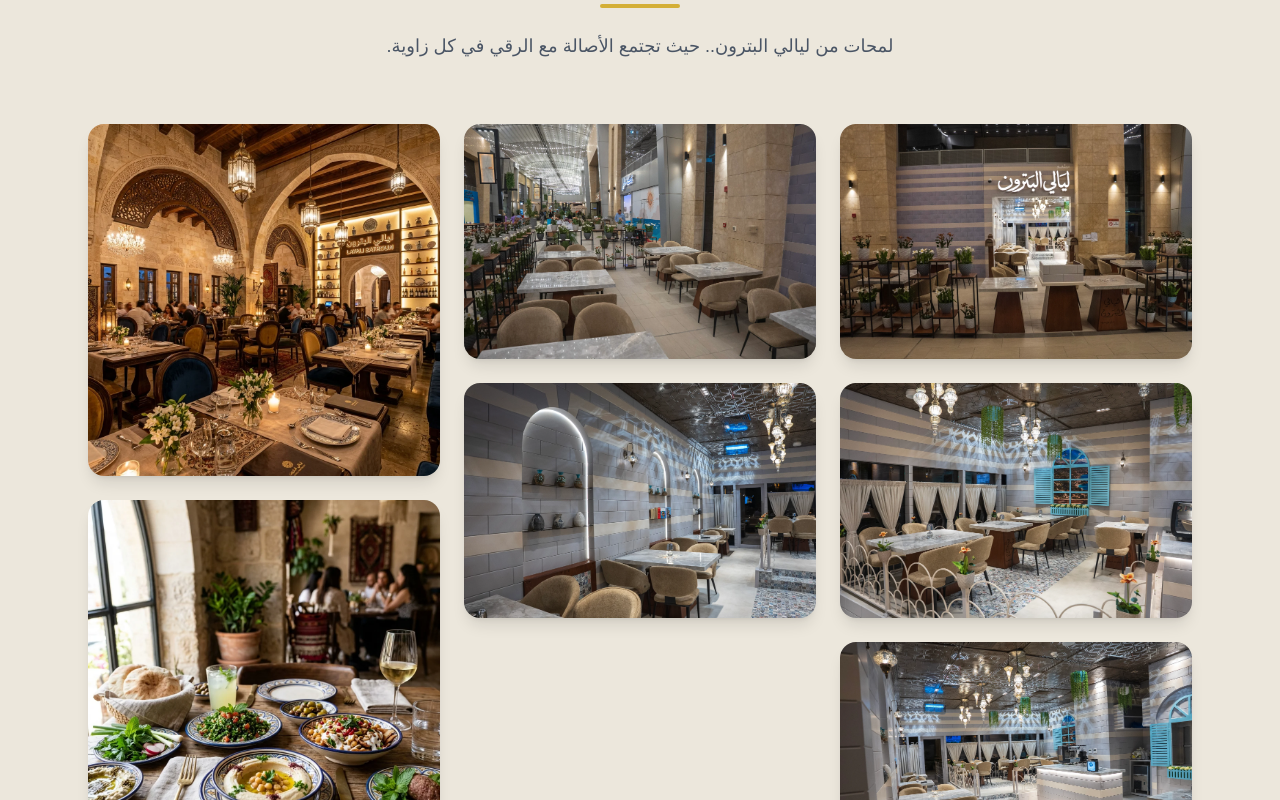
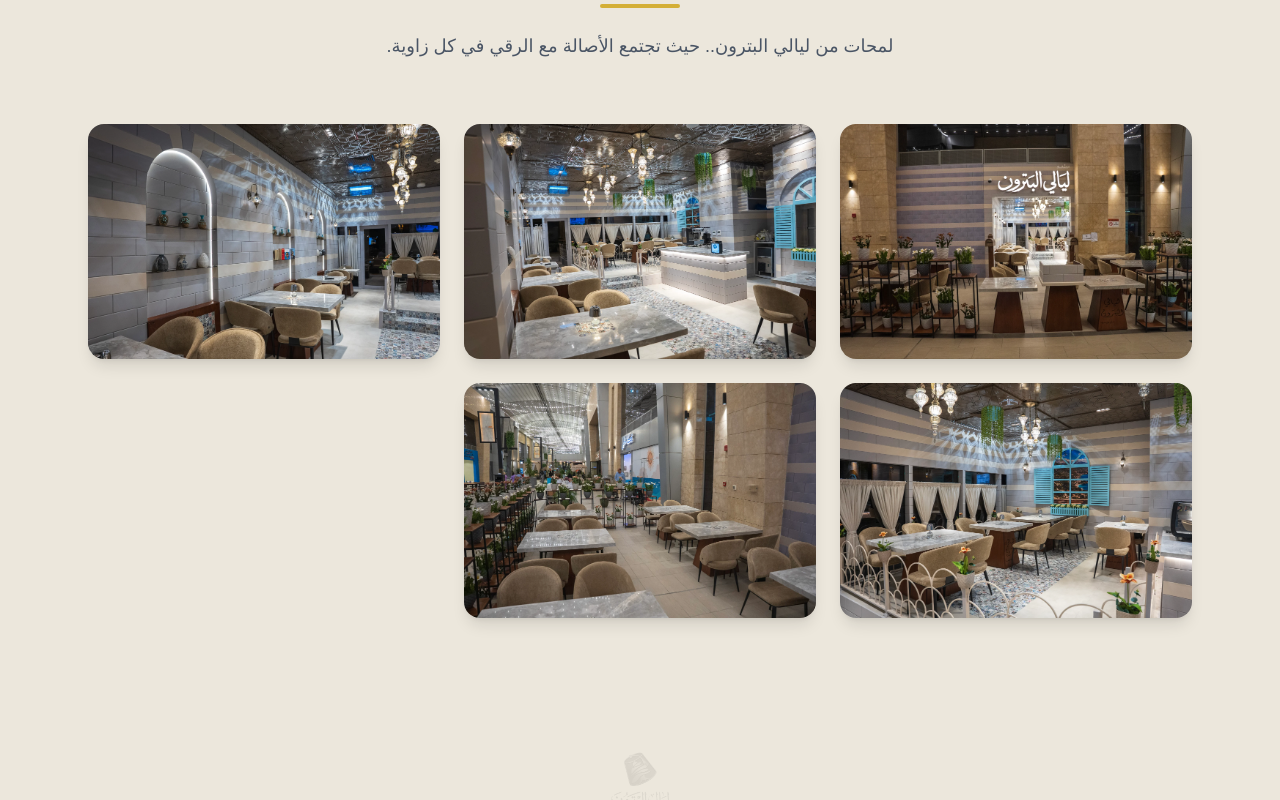
Before and after one commit to mahmoudmagdy200000-code/layali4, a React (Vite) app: page / in a window 1280 px wide. Shown: the part 1940-2740 px from the top of the page. Built offline with nearby package versions, Linux system fonts and the light colour scheme; a web font is replaced by a local one.

Commit message:
feat: remove redundant images from about gallery

```diff
--- a/src/pages/AboutPage.jsx
+++ b/src/pages/AboutPage.jsx
@@ -172,9 +172,7 @@ export default function AboutPage() {
               '/assets/about/DSC03285.webp',
               '/assets/about/DSC03295.webp',
               '/assets/about/1.webp',
-              '/assets/about/2.webp',
-              '/assets/about/about-hero.webp',
-              '/assets/about/about-story.webp'
+              '/assets/about/2.webp'
             ].map((src, index) => (
               <motion.div
                 key={index}
```
